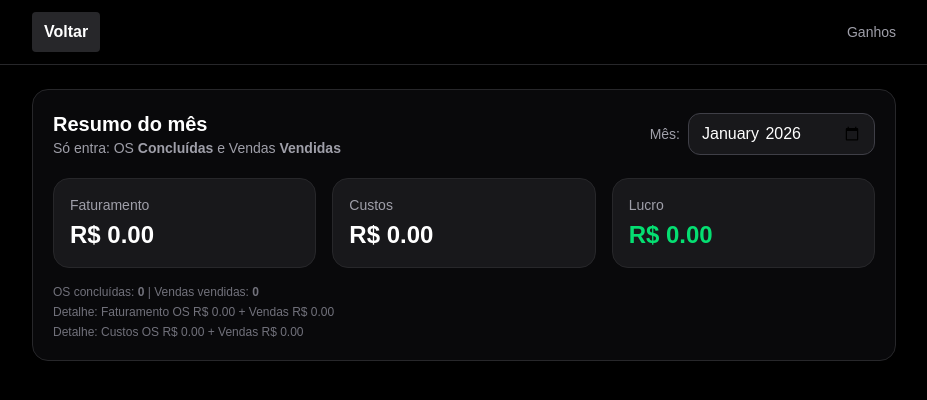
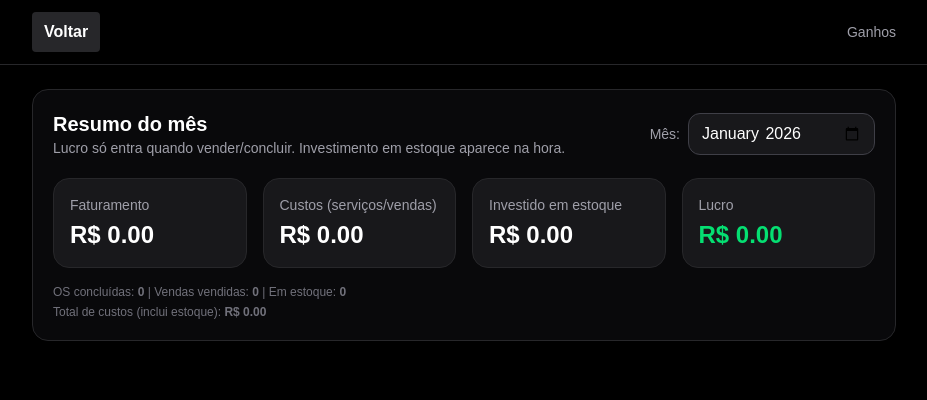
Before and after one commit to jhonatanlorran51-bit/king-os-web, a Next.js app: page /ganhos in a window 1280 px wide. Shown: the top 400 px of the page, without its empty margins (176-1103 px from the left). Built offline with nearby package versions, Linux system fonts and the light colour scheme; no server answers; the database is empty.

Commit message:
Update page.tsx

```diff
--- a/app/ganhos/page.tsx
+++ b/app/ganhos/page.tsx
@@ -15,7 +15,7 @@ function monthKey(d = new Date()) {
   return `${y}-${m}`;
 }
 
-function inMonth(docData: any, inicio: number, fim: number) {
+function getTimeFromDoc(docData: any) {
   const dt =
     docData?.criadoEm?.toDate?.() ||
     docData?.concluidoEm?.toDate?.() ||
@@ -23,8 +23,7 @@ function inMonth(docData: any, inicio: number, fim: number) {
     (docData?.criadoEm instanceof Date ? docData.criadoEm : null) ||
     null;
 
-  const t = dt ? dt.getTime() : null;
-  return typeof t === "number" && t >= inicio && t < fim;
+  return dt ? dt.getTime() : null;
 }
 
 export default function GanhosPage() {
@@ -59,15 +58,19 @@ export default function GanhosPage() {
     const inicio = new Date(yy, mm - 1, 1).getTime();
     const fim = new Date(yy, mm, 1).getTime();
 
-    // ===== OS (somar só Concluído) =====
-    const ordensMes = ordens.filter((o) => inMonth(o, inicio, fim));
-    const concluidas = ordensMes.filter((o) => o.status === "Concluído");
+    const inMonth = (o: any) => {
+      const t = getTimeFromDoc(o);
+      return typeof t === "number" && t >= inicio && t < fim;
+    };
+
+    // ========= OS (somar só Concluído) =========
+    const concluidas = ordens.filter((o) => inMonth(o) && o.status === "Concluído");
 
     const faturamentoOS = concluidas.reduce(
       (acc, o) => acc + (typeof o.valorTotal === "number" ? o.valorTotal : 0),
       0
     );
-    const custosOS = concluidas.reduce(
+    const custoOS = concluidas.reduce(
       (acc, o) => acc + (typeof o.valorPeca === "number" ? o.valorPeca : 0),
       0
     );
@@ -76,39 +79,63 @@ export default function GanhosPage() {
       0
     );
 
-    // ===== VENDAS (somar só Vendido) =====
-    const vendasMes = vendas.filter((v) => inMonth(v, inicio, fim));
-    const vendidas = vendasMes.filter((v) => v.status === "Vendido"); // ✅ Cancelado NÃO entra
+    // ========= VENDAS =========
+    // ✅ custo já existe no momento que você cadastrou o aparelho
+    // então vamos usar o criadoEm do item de venda como “momento do custo”
+    const vendasNoMes = vendas.filter((v) => {
+      const dt = v?.criadoEm?.toDate?.();
+      const t = dt ? dt.getTime() : null;
+      return typeof t === "number" && t >= inicio && t < fim;
+    });
 
+    const custoVenda = (v: any) => {
+      const a = typeof v.valorAparelho === "number" ? v.valorAparelho : 0;
+      const p = typeof v.valorPecas === "number" ? v.valorPecas : 0;
+      return a + p;
+    };
+
+    // ✅ ESTOQUE (Disponível) => entra como “investido”
+    const estoque = vendasNoMes.filter((v) => (v.status || "Em estoque") === "Em estoque");
+    const investidoEstoque = estoque.reduce((acc, v) => acc + custoVenda(v), 0);
+
+    // ✅ VENDIDAS => entra em faturamento/lucro e também tem custo associado
+    const vendidas = vendas.filter((v) => inMonth(v) && v.status === "Vendido");
     const faturamentoVendas = vendidas.reduce(
       (acc, v) => acc + (typeof v.valorVendido === "number" ? v.valorVendido : 0),
       0
     );
-
-    const custosVendas = vendidas.reduce((acc, v) => {
-      const a = typeof v.valorAparelho === "number" ? v.valorAparelho : 0;
-      const p = typeof v.valorPecas === "number" ? v.valorPecas : 0;
-      return acc + a + p;
-    }, 0);
-
+    const custoVendasVendidas = vendidas.reduce((acc, v) => acc + custoVenda(v), 0);
     const lucroVendas = vendidas.reduce(
       (acc, v) => acc + (typeof v.lucro === "number" ? v.lucro : 0),
       0
     );
 
+    // ========= TOTAIS =========
+    // Custos do mês (o que virou serviço/venda)
+    const custosOperacionais = custoOS + custoVendasVendidas;
+
+    // Custos totais (inclui investido no estoque)
+    const custosTotais = custosOperacionais + investidoEstoque;
+
+    const faturamentoTotal = faturamentoOS + faturamentoVendas;
+    const lucroTotal = lucroOS + lucroVendas;
+
     return {
-      totalOS: concluidas.length,
-      totalVendas: vendidas.length,
-
-      faturamento: faturamentoOS + faturamentoVendas,
-      custos: custosOS + custosVendas,
-      lucro: lucroOS + lucroVendas,
-
+      contagem: {
+        osConcluidas: concluidas.length,
+        vendasVendidas: vendidas.length,
+        estoque: estoque.length,
+      },
+      faturamentoTotal,
+      custosOperacionais,
+      investidoEstoque,
+      custosTotais,
+      lucroTotal,
       detalhes: {
         faturamentoOS,
         faturamentoVendas,
-        custosOS,
-        custosVendas,
+        custoOS,
+        custoVendasVendidas,
         lucroOS,
         lucroVendas,
       },
@@ -135,7 +162,7 @@ export default function GanhosPage() {
             <div>
               <p className="text-xl font-extrabold">Resumo do mês</p>
               <p className="text-zinc-400 text-sm">
-                Só entra: OS <b>Concluídas</b> e Vendas <b>Vendidas</b>
+                Lucro só entra quando vender/concluir. Investimento em estoque aparece na hora.
               </p>
             </div>
 
@@ -154,34 +181,35 @@ export default function GanhosPage() {
             <p className="text-zinc-400 mt-4">Carregando...</p>
           ) : (
             <>
-              <div className="grid grid-cols-1 md:grid-cols-3 gap-4 mt-5">
+              <div className="grid grid-cols-1 md:grid-cols-4 gap-4 mt-5">
                 <div className="bg-zinc-900 border border-zinc-800 rounded-2xl p-4">
                   <p className="text-zinc-400 text-sm">Faturamento</p>
-                  <p className="text-2xl font-extrabold mt-1">{formatBRL(resumo.faturamento)}</p>
+                  <p className="text-2xl font-extrabold mt-1">{formatBRL(resumo.faturamentoTotal)}</p>
                 </div>
 
                 <div className="bg-zinc-900 border border-zinc-800 rounded-2xl p-4">
-                  <p className="text-zinc-400 text-sm">Custos</p>
-                  <p className="text-2xl font-extrabold mt-1">{formatBRL(resumo.custos)}</p>
+                  <p className="text-zinc-400 text-sm">Custos (serviços/vendas)</p>
+                  <p className="text-2xl font-extrabold mt-1">{formatBRL(resumo.custosOperacionais)}</p>
+                </div>
+
+                <div className="bg-zinc-900 border border-zinc-800 rounded-2xl p-4">
+                  <p className="text-zinc-400 text-sm">Investido em estoque</p>
+                  <p className="text-2xl font-extrabold mt-1">{formatBRL(resumo.investidoEstoque)}</p>
                 </div>
 
                 <div className="bg-zinc-900 border border-zinc-800 rounded-2xl p-4">
                   <p className="text-zinc-400 text-sm">Lucro</p>
-                  <p className="text-2xl font-extrabold mt-1 text-green-400">{formatBRL(resumo.lucro)}</p>
+                  <p className="text-2xl font-extrabold mt-1 text-green-400">{formatBRL(resumo.lucroTotal)}</p>
                 </div>
               </div>
 
               <div className="mt-4 text-xs text-zinc-500 space-y-1">
                 <p>
-                  OS concluídas: <b>{resumo.totalOS}</b> | Vendas vendidas: <b>{resumo.totalVendas}</b>
+                  OS concluídas: <b>{resumo.contagem.osConcluidas}</b> | Vendas vendidas:{" "}
+                  <b>{resumo.contagem.vendasVendidas}</b> | Em estoque: <b>{resumo.contagem.estoque}</b>
                 </p>
                 <p>
-                  Detalhe: Faturamento OS {formatBRL(resumo.detalhes.faturamentoOS)} + Vendas{" "}
-                  {formatBRL(resumo.detalhes.faturamentoVendas)}
-                </p>
-                <p>
-                  Detalhe: Custos OS {formatBRL(resumo.detalhes.custosOS)} + Vendas{" "}
-                  {formatBRL(resumo.detalhes.custosVendas)}
+                  Total de custos (inclui estoque): <b>{formatBRL(resumo.custosTotais)}</b>
                 </p>
               </div>
             </>
```
